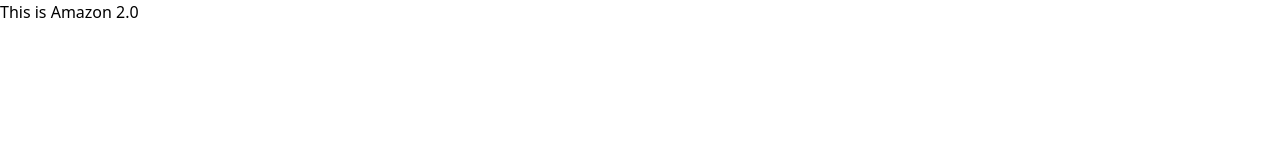
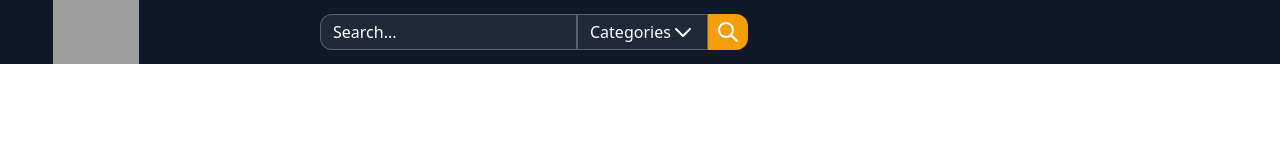
Before and after one commit to sameerfidai/amazon-2.0, a plain HTML site: page index.html in a window 1280 px wide. Drawn offline with nearby package versions, Linux system fonts and the light colour scheme; grey boxes are pictures that could not be loaded.

Commit message:
Finished half of header

```diff
--- a/index.html
+++ b/index.html
@@ -1,16 +1,73 @@
 <!DOCTYPE html>
 <html lang="en">
+
 <head>
   <meta charset="UTF-8" />
   <meta http-equiv="X-UA-Compatible" content="IE=edge" />
   <meta name="viewport" content="width=device-width, initial-scale=1.0" />
   <title>Amazon 2.0</title>
-    <link
-      href="https://unpkg.com/tailwindcss@^2/dist/tailwind.min.css"
-      rel="stylesheet"
-    />
+  <link href="https://unpkg.com/tailwindcss@^2/dist/tailwind.min.css" rel="stylesheet" />
 </head>
+
 <body>
-    This is Amazon 2.0
+  <div class="bg-white w-full">
+    <div class="header bg-gray-900 h-16 flex items-center">
+      <div class="logo w-1/5 h-16 ml-10">
+        <img class="w-28 h-16 object-contain"
+          src="https://www.pinclipart.com/picdir/big/57-576184_view-our-amazon-storefront-amazon-logo-white-png.png"
+          alt="Amazon 2.0 logo" />
+      </div>
+
+      <input class="
+            h-9
+            w-30
+            bg-gray-800
+            border border-gray-500 border-opacity-75
+            rounded-l-xl
+            px-3
+            text-white
+            ml-6
+            focus:outline-none
+            placeholder-white
+          " type="text" placeholder="Search..." id="search" />
+
+      <div class="
+            categories
+            h-9
+            w-30
+            bg-gray-800
+            border border-gray-500 border-opacity-75
+            px-3
+            text-white
+            flex
+            items-center
+          ">
+        Categories
+        <svg xmlns="http://www.w3.org/2000/svg" class="h-6 w-6" fill="none" viewBox="0 0 24 24" stroke="currentColor">
+          <path stroke-linecap="round" stroke-linejoin="round" stroke-width="2" d="M19 9l-7 7-7-7" />
+        </svg>
+      </div>
+
+      <div class="
+            search-icon
+            bg-yellow-500
+            h-9
+            w-10
+            rounded-r-xl
+            flex
+            justify-center
+            items-center
+            text-white
+          ">
+        <svg xmlns="http://www.w3.org/2000/svg" class="h-6 w-6" fill="none" viewBox="0 0 24 24" stroke="currentColor">
+          <path stroke-linecap="round" stroke-linejoin="round" stroke-width="2"
+            d="M21 21l-6-6m2-5a7 7 0 11-14 0 7 7 0 0114 0z" />
+        </svg>
+      </div>
+    </div>
+
+    <div class="main"></div>
+  </div>
 </body>
+
 </html>
```
Lines whose indentation alone changed are shown as unchanged.
